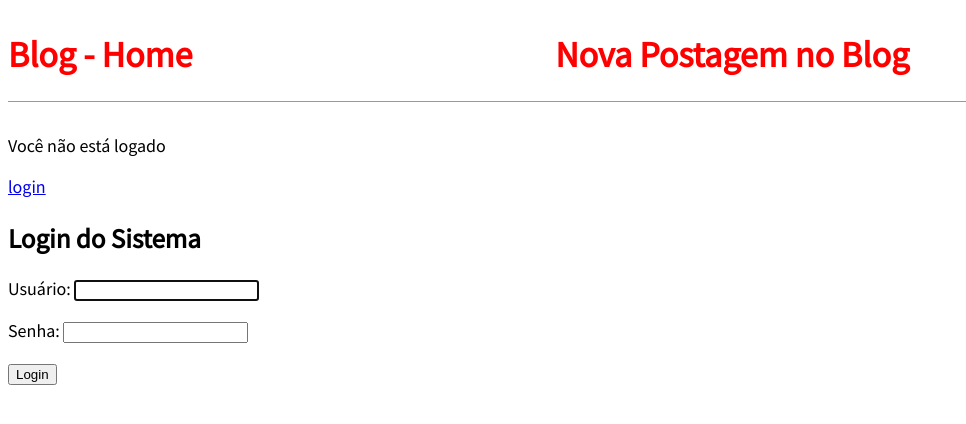
After one commit to dhiegogoncalves/blog_django, a Django app: page /accounts/login/ in a window 1280 px wide. The commit adds this page. Shown: the top 424 px of the page, without its empty margins (0-966 px from the left). Run offline with Django 3.2, Linux system fonts and the light colour scheme.

Commit message:
Implementação do SignUp

```diff
--- a/mysite/blog/urls.py
+++ b/mysite/blog/urls.py
@@ -1,9 +1,10 @@
 from django.urls import path
 
-from .views import BlogListView, BlogCreateView, BlogDetailView, BlogUpdateView, BlogDeleteView
+from .views import BlogListView, BlogCreateView, BlogDetailView, BlogUpdateView, BlogDeleteView, BlogSignUpView
 
 urlpatterns = [
     path('', BlogListView.as_view(), name='home'),
+    path('blog/signup', BlogSignUpView.as_view(), name='signup'),
     path('post/new', BlogCreateView.as_view(), name='post_new'),
     path('post/<int:pk>/edit', BlogUpdateView.as_view(), name='post_edit'),
     path('post/<slug:slug>', BlogDetailView.as_view(), name='post_detail'),
--- a/mysite/mysite/settings.py
+++ b/mysite/mysite/settings.py
@@ -123,3 +123,7 @@ STATICFILES_DIRS = [
 ]
 
 STATIC_URL = '/static/'
+
+# REDIRECT URLs
+LOGIN_REDIRECT_URL = 'home'
+LOGOUT_REDIRECT_URL = 'home'
--- a/mysite/mysite/urls.py
+++ b/mysite/mysite/urls.py
@@ -21,6 +21,7 @@ from django.conf import settings
 
 urlpatterns = [
     path('admin/', admin.site.urls),
+    path('accounts/', include('django.contrib.auth.urls')),
     path('', include('blog.urls')),
 ]
 
--- a/mysite/templates/base.html
+++ b/mysite/templates/base.html
@@ -16,6 +16,13 @@
         <h1><a href="{% url 'post_new' %}">Nova Postagem no Blog</a></h1>
     </div>
 </header>
+{% if user.is_authenticated %}
+<p> Olá {{user.username}}</p>
+<a href="{% url 'logout' %}">logout</a>
+{% else %}
+<p>Você não está logado</p>
+<a href="{% url 'login' %}">login</a>
+{% endif %}
 <div class="container">
     {% if messages %}
     <ul class="messages">
--- /dev/null
+++ b/mysite/templates/registration/login.html
@@ -0,0 +1,11 @@
+{% extends 'base.html' %}
+
+{% block title %} Login {% endblock title %}
+
+{% block content %}
+<h2>Login do Sistema</h2>
+<form action="" method="post">{% csrf_token %}
+    {{form.as_p}}
+    <input type="submit" value="Login">
+</form>
+{% endblock content %}
```
Also changed, not shown: mysite/blog/forms.py (added, +16 -0 lines), mysite/blog/templates/blog/signup.html (added, +10 -0 lines), mysite/blog/views.py (+8 -0 lines).
